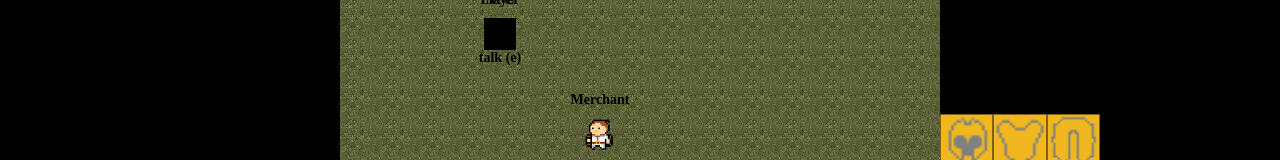
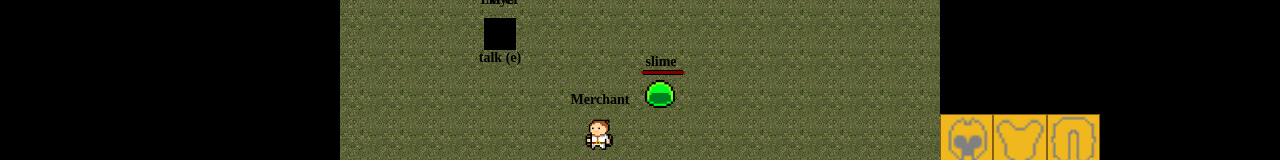
Before and after one commit to MatthesSt/storyGame, a Vue app: page / in a window 1280 px wide. Shown: the part 326-486 px from the top of the page. Built offline with nearby package versions, Linux system fonts and the light colour scheme.

Commit message:
enemy switches between range and melee

```diff
--- a/src/ts/area.ts
+++ b/src/ts/area.ts
@@ -28,7 +28,7 @@ export const areas = ref<
     width: 15,
     height: 10,
     npcs: [1, 2],
-    enemies: [],
+    enemies: [3],
     floorImage: 'environment/spawn_floor.png',
     portals: [
       {
--- a/src/ts/combat.ts
+++ b/src/ts/combat.ts
@@ -7,17 +7,19 @@ import { Entity } from './types'
 
 export function enemyAttack() {
   for (let enemy of enemies.value) {
-    if (!getEnemiesInArea().find((e) => e.id === enemy.id)) return
-    if (getDistance(enemy, player.value) >= enemy.lookRadius) return
-    console.log('test')
+    if (getEnemiesInArea().find((e) => e.id === enemy.id)) {
+      if (enemy.abilities?.range?.length) enemyRangeAttack(enemy)
+      if (enemy.abilities?.melee?.length) enemyMeleeAttack(enemy)
+    }
   }
 }
 
 export function enemyMeleeAttack(entitiy: Entity) {
-  console.log(entitiy)
+  if (getDistance(entitiy, player.value) <= entitiy.lookRadius / 2) console.log('melee', entitiy)
 }
 export function enemyRangeAttack(entitiy: Entity) {
-  console.log(entitiy)
+  if (getDistance(entitiy, player.value) <= entitiy.lookRadius) return
+  if (getDistance(entitiy, player.value) <= entitiy.lookRadius * 2) console.log('range', entitiy)
 }
 
 export function playerAttack() {
--- a/src/ts/enemy.ts
+++ b/src/ts/enemy.ts
@@ -12,7 +12,7 @@ export const enemies = ref<Entity[]>([
     name: 'bat',
     type: 'enemy',
     abilities: {
-      melee: [ABILITY_CATEGORIES.attack.melee.bite],
+      melee: [ABILITY_CATEGORIES.attack.melee.bite, ABILITY_CATEGORIES.attack.melee.bodySlam],
     },
     maxHealth: 10,
     currentHealth: 10,
@@ -30,6 +30,7 @@ export const enemies = ref<Entity[]>([
     type: 'enemy',
     abilities: {
       range: [ABILITY_CATEGORIES.attack.range.slimeSpit],
+      melee: [ABILITY_CATEGORIES.attack.melee.bodySlam],
     },
     maxHealth: 20,
     currentHealth: 20,
@@ -47,6 +48,7 @@ export const enemies = ref<Entity[]>([
     type: 'enemy',
     abilities: {
       range: [ABILITY_CATEGORIES.attack.range.slimeSpit],
+      melee: [ABILITY_CATEGORIES.attack.melee.bodySlam],
     },
     maxHealth: 50,
     currentHealth: 50,
```
